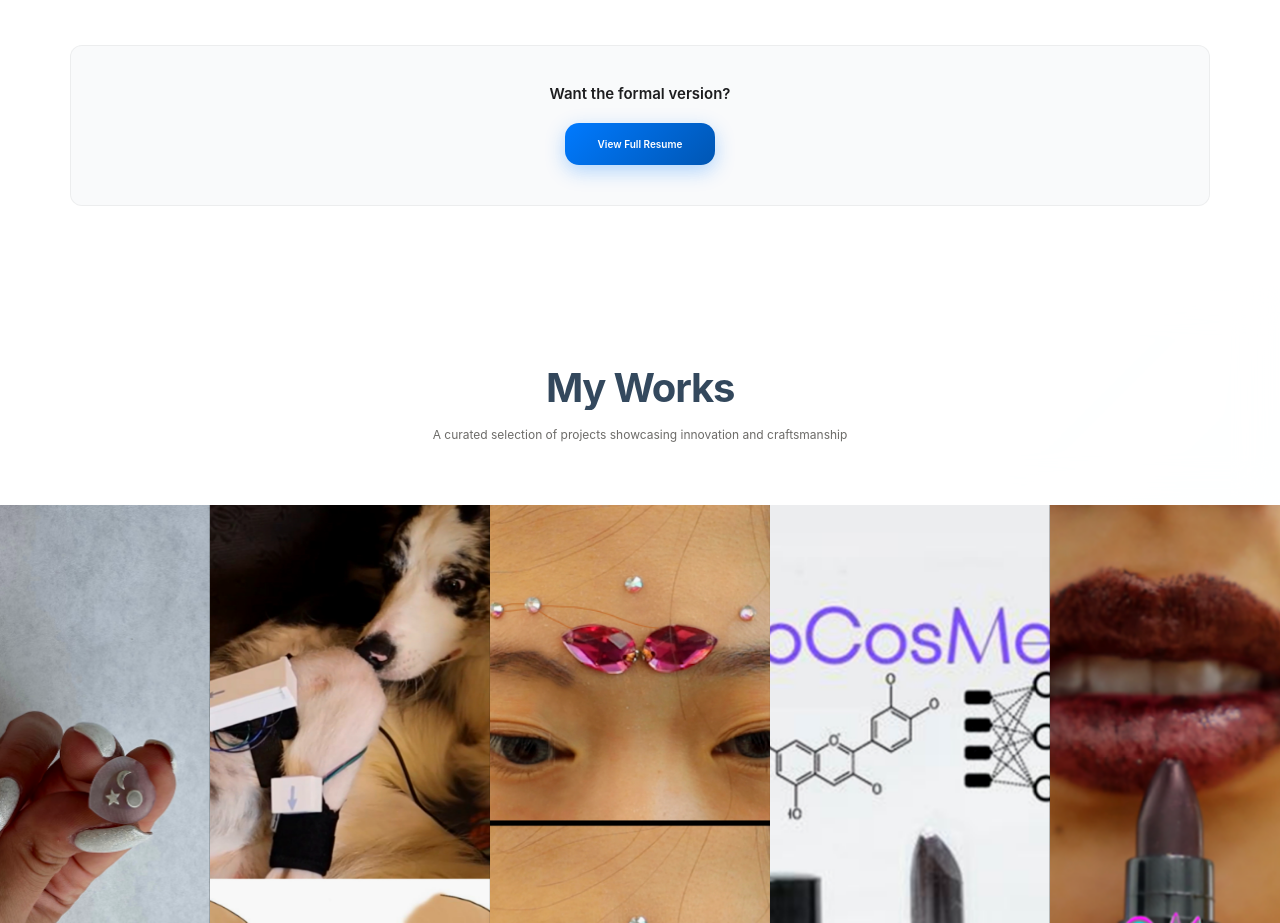
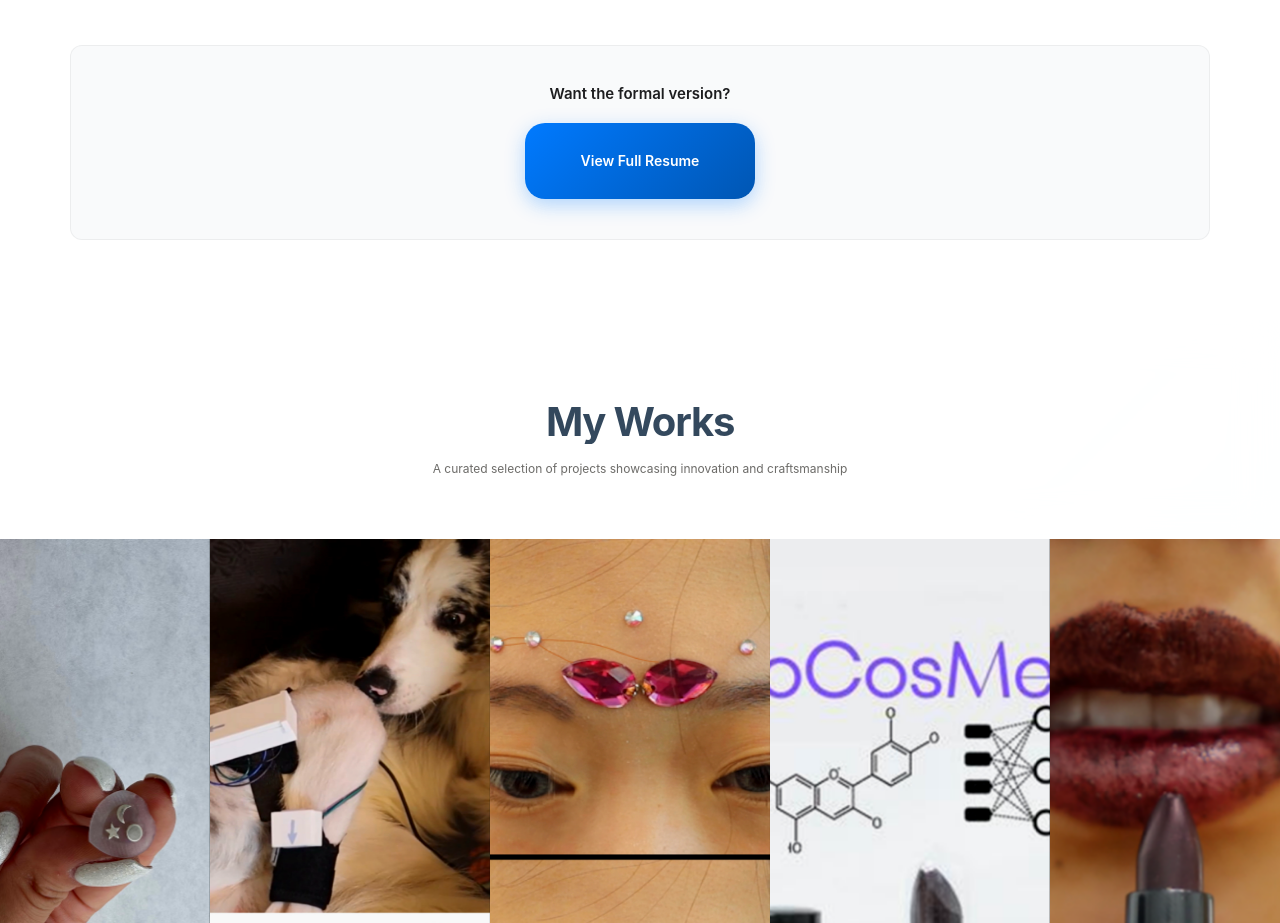
Before and after one commit to ssun83/sunshuyi, a React (Create React App) app: page / in a window 1280 px wide. Shown: the part 2460-3383 px from the top of the page. Built offline with nearby package versions, Linux system fonts and the light colour scheme.

Commit message:
Update Resume Button
Made resume button larger.

```diff
--- a/src/components/Resume.js
+++ b/src/components/Resume.js
@@ -106,6 +106,12 @@ const Resume = () => {
                 rel="noopener noreferrer"
                 className="btn-primary"
                 aria-label="View Full Resume"
+                style={{
+                    padding: '28px 56px',
+                    borderRadius: '20px',
+                    fontWeight: '600',
+                    fontSize: '1.4rem'
+                }}
               >
                 View Full Resume
               </a>
```
